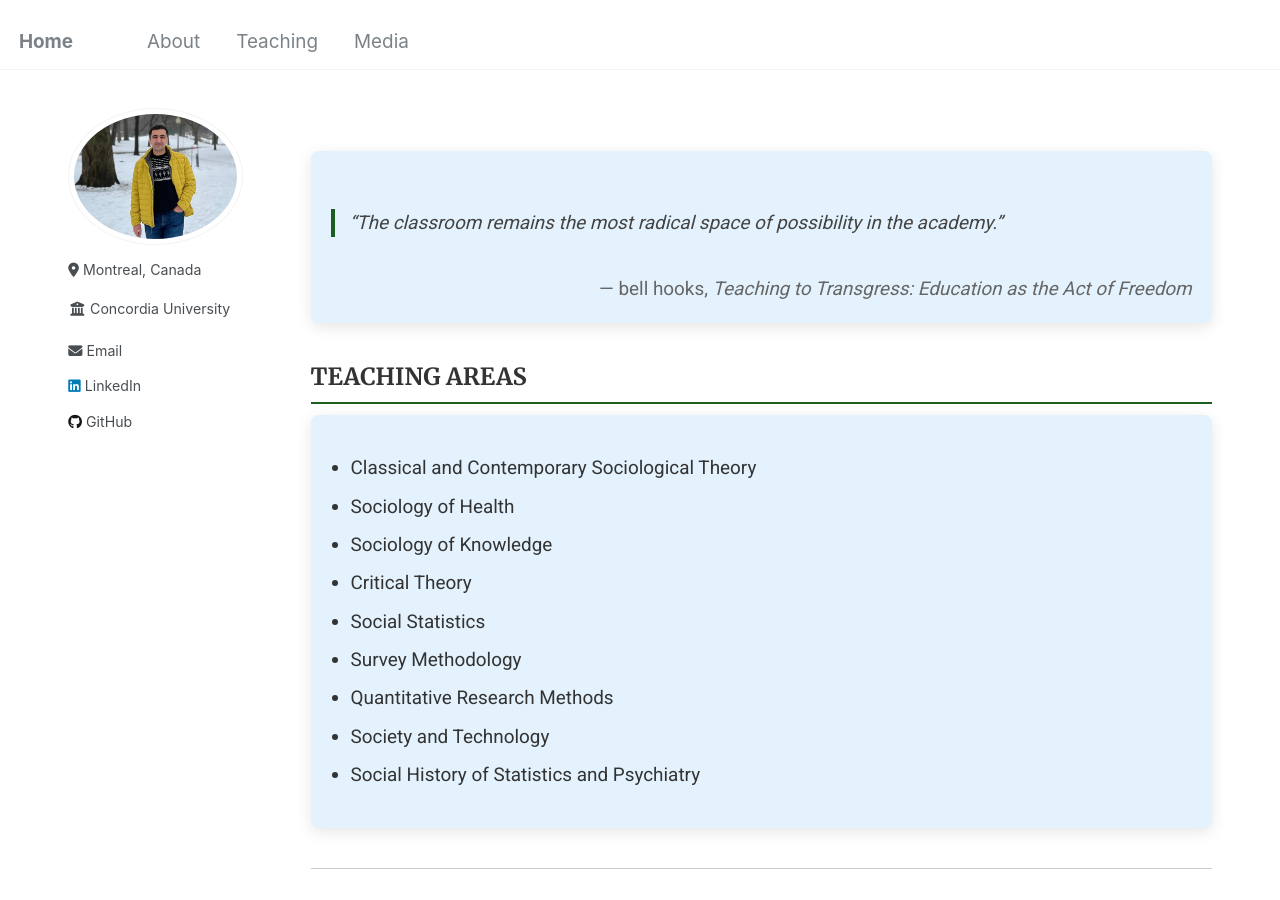
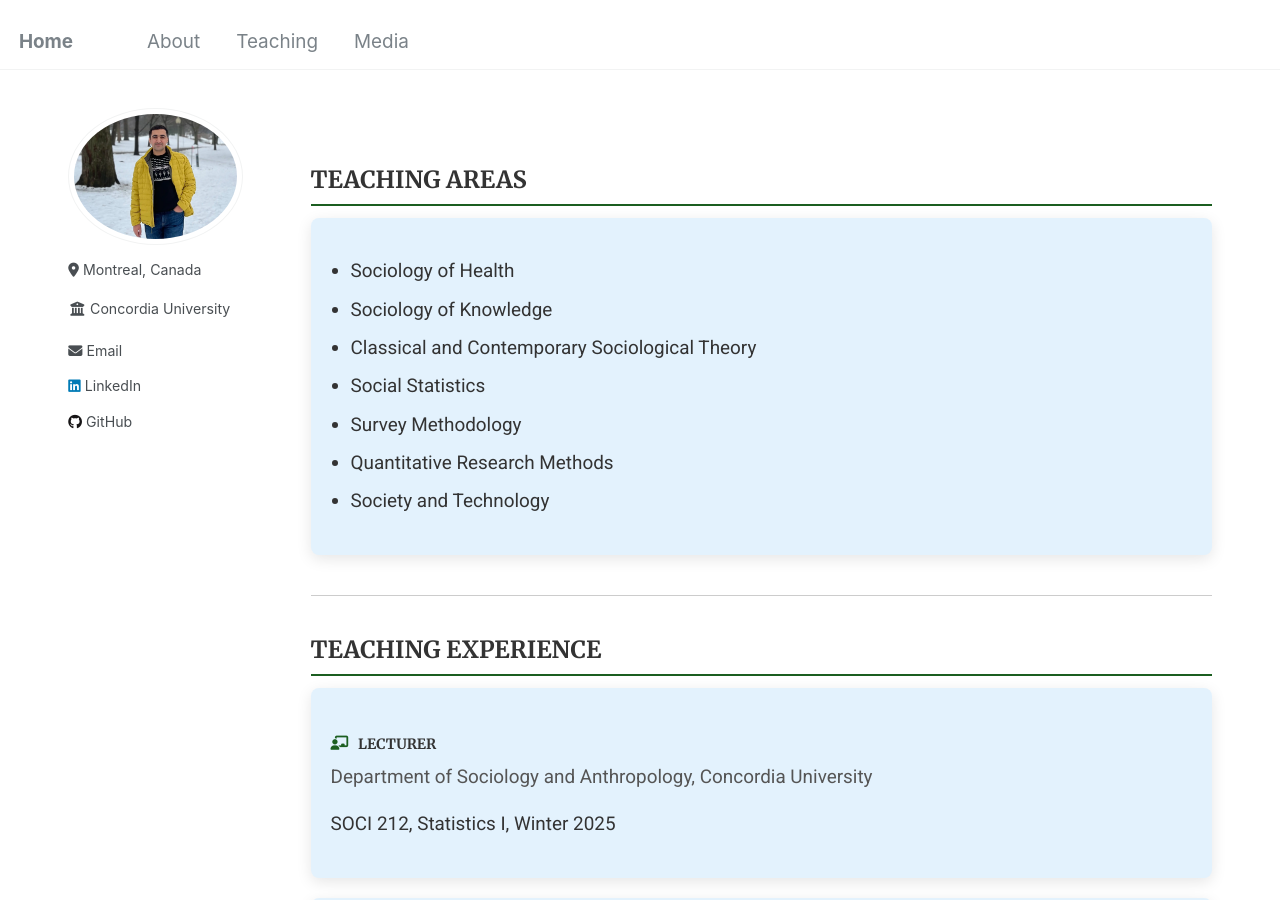
Before and after one commit to Mohsnmonji/mohsnmonji.github.io, a Jekyll site: the page built from _pages/teaching.md, in a window 1280 px wide and 900 px high. Built offline with Jekyll 4.4.1, drawn with Linux system fonts in a browser that asks for light colours.

Commit message:
Update teaching.md

```diff
--- a/_pages/teaching.md
+++ b/_pages/teaching.md
@@ -62,29 +62,16 @@ author_profile: true
 </style>
 
 <div class="teaching-section">
-  <div class="teaching-card">
-    <blockquote style="font-style: italic; border-left: 4px solid #1B5E20; padding-left: 15px; color: #444;">
-      “The classroom remains the most radical space of possibility in the academy.”
-    </blockquote>
-    <p style="text-align: right; margin-top: 10px; color: #666;">
-      — bell hooks, <em>Teaching to Transgress: Education as the Act of Freedom</em>
-    </p>
-  </div>
-</div>
-
-<div class="teaching-section">
   <h2>TEACHING AREAS</h2>
   <div class="teaching-card">
     <ul class="teaching-list" style="list-style-type: disc; padding-left: 20px;">
-      <li>Classical and Contemporary Sociological Theory</li>
       <li>Sociology of Health</li>
       <li>Sociology of Knowledge</li>
-      <li>Critical Theory</li>
+      <li>Classical and Contemporary Sociological Theory</li>
       <li>Social Statistics</li>
       <li>Survey Methodology</li>
       <li>Quantitative Research Methods</li>
-       <li>Society and Technology</li>
-      <li>Social History of Statistics and Psychiatry</li>
+      <li>Society and Technology</li>
     </ul>
   </div>
 </div>
```
